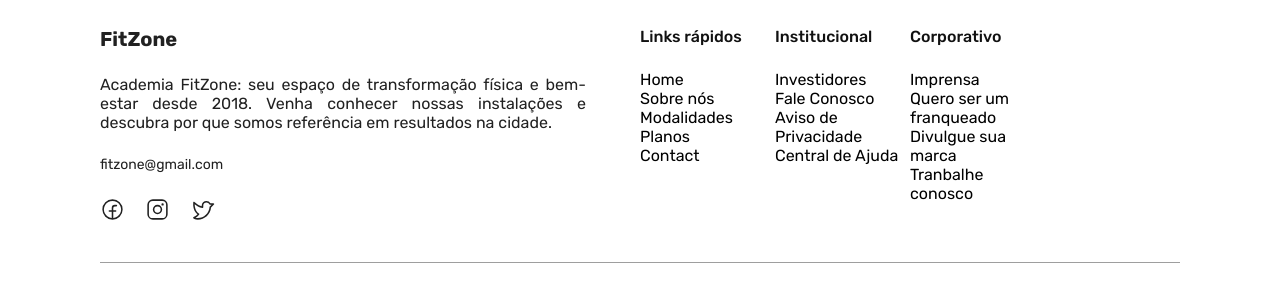
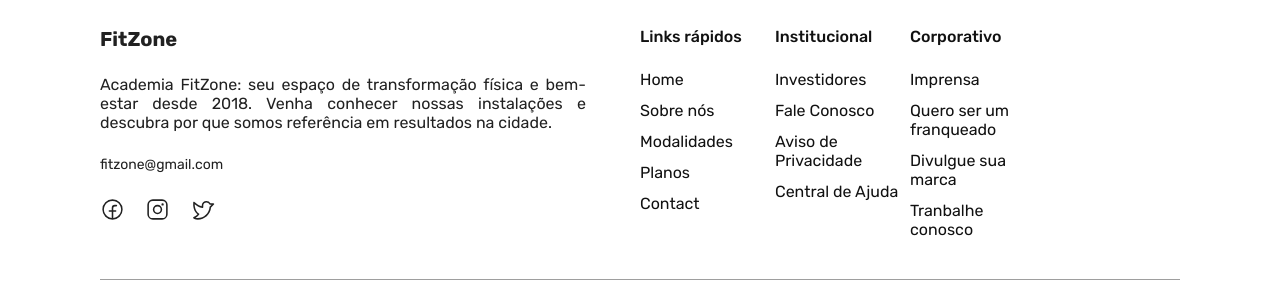
Before and after one commit to nicolasfreitas-dev/fitzone, a React (Vite) app: page / in a window 1280 px wide. Shown: the part 4635-4924 px from the top of the page. Built offline with nearby package versions, Linux system fonts and the light colour scheme.

Commit message:
refactor: adjusts on transition scale animation

```diff
--- a/src/components/About/style.scss
+++ b/src/components/About/style.scss
@@ -46,7 +46,7 @@
             transition: all ease 0.3s;
 
             &:hover {
-                transform: rotate(5deg);
+                transform: scale(1.03);
             }
         }
     }
--- a/src/components/Footer/components/FooterContact/index.tsx
+++ b/src/components/Footer/components/FooterContact/index.tsx
@@ -22,15 +22,15 @@ export default function FooterContact() {
             <span className="footer__contact-email">fitzone@gmail.com</span>
             <div className="footer__contact-social">
                 <FacebookLogo
-                    className="footer__contact-social--hover"
+                    className="footer__contact-social-item"
                     size={25}
                 />
                 <InstagramLogo
-                    className="footer__contact-social--hover"
+                    className="footer__contact-social-item"
                     size={25}
                 />
                 <TwitterLogo
-                    className="footer__contact-social--hover"
+                    className="footer__contact-social-item"
                     size={25}
                 />
             </div>
--- a/src/components/Footer/components/FooterContact/style.scss
+++ b/src/components/Footer/components/FooterContact/style.scss
@@ -36,9 +36,15 @@
 
         color: var(--terciary-black);
 
-        &--hover {
+        &-item {
             cursor: pointer;
 
+            transition: all ease 0.3s;
+
+            &:hover {
+                    transform: scale(1.1);
+
+            }
         }
     }
 }
--- a/src/components/Footer/components/FooterLinks/style.scss
+++ b/src/components/Footer/components/FooterLinks/style.scss
@@ -17,12 +17,24 @@
 
         }
 
-        &-item {
-            color: var(--secondary-black);
+        &-list {
+            display: flex;
+            flex-direction: column;
+            gap: 1.2rem;
 
-            cursor: pointer;
+            &-item {
+                color: var(--secondary-black);
 
+                cursor: pointer;
+
+                transition: all ease 0.3s;
+
+                &:hover {
+                    color: var(--primary-gray);
+                }
+            }
         }
+
     }
 }
 
--- a/src/components/Modalities/components/ModalitiesGrid/style.scss
+++ b/src/components/Modalities/components/ModalitiesGrid/style.scss
@@ -30,7 +30,7 @@
 
 
         &:hover {
-            transform: scale(1.1);
+            transform: scale(1.03);
 
         }
     }
@@ -41,7 +41,7 @@
         transition: all ease 0.3s;
 
         &:hover {
-            transform: scale(1.1);
+            transform: scale(1.03);
 
         }
     }
@@ -65,7 +65,7 @@
         transition: all ease 0.3s;
 
         &:hover {
-            transform: scale(1.1);
+            transform: scale(1.03);
 
         }
     }
--- a/src/components/Plans/components/CardPlan/style.scss
+++ b/src/components/Plans/components/CardPlan/style.scss
@@ -77,6 +77,13 @@
 
         background-color: var(--terciary-black);
 
+        transition: all ease 0.3s;
+
+            &:hover {
+                    transform: scale(1.02);
+
+            }
+
         cursor: pointer;
 
     }
```
